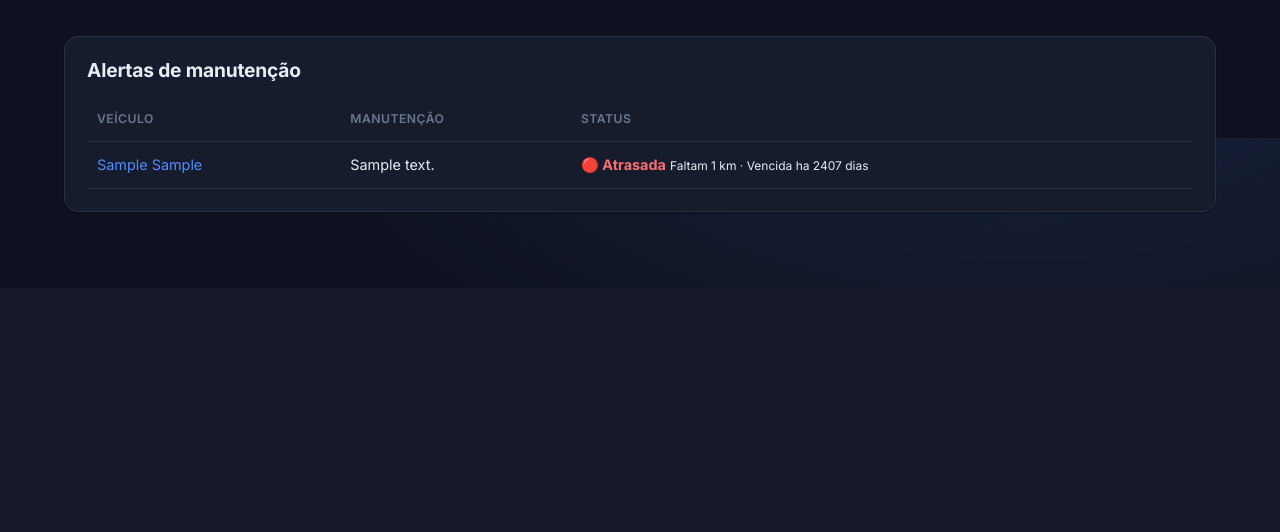
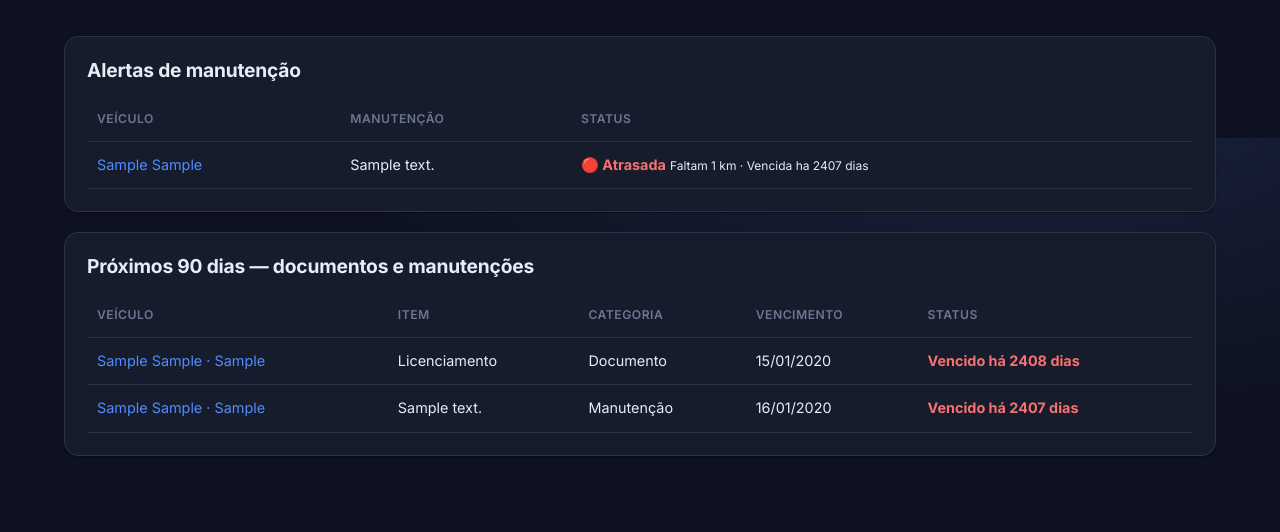
Before and after one commit to willCastilho/Frotas, a Django app: page /dashboard/ in a window 1280 px wide. Shown: the part 662-1194 px from the top of the page. Before the commit the page ends 875 px from the top, so only its background shows below. Run offline with Django 5.2, Linux system fonts and the light colour scheme; a user stored in the database is signed in; tables that the repository leaves empty hold one stand-in row (values such as "Sample post").

Commit message:
Documentos do veiculo com vencimento + painel 'Proximos 90 dias' no dashboard
- Novo modelo Documento (tipo, vencimento, observacao) por veiculo, com status
  (vencido/vence em breve/em dia) e alerta por proximidade do vencimento
- Secao de Documentos na pagina do veiculo (cadastro/exclusao + badges de status)
- Dashboard: painel 'Proximos 90 dias' reunindo documentos e manutencoes por data,
  ordenados por vencimento, com dias restantes e cores
- Comando enviar_alertas passa a incluir documentos vencidos/vencendo
- Admin e auditoria de Documento; migracao 0012; +5 testes (total 53)

Co-Authored-By: Claude Opus 4.8 <noreply@anthropic.com>

```diff
--- a/carro/apps.py
+++ b/carro/apps.py
@@ -12,11 +12,12 @@ class CarroConfig(AppConfig):
         from .models import (
             Abastecimento,
             Custo,
+            Documento,
             PlanoManutencao,
             RegistroQuilometragem,
             Veiculo,
         )
 
         for modelo in (Veiculo, Custo, Abastecimento,
-                       RegistroQuilometragem, PlanoManutencao):
+                       RegistroQuilometragem, PlanoManutencao, Documento):
             auditlog.register(modelo)
--- a/carro/models.py
+++ b/carro/models.py
@@ -412,3 +412,44 @@ class PlanoManutencao(models.Model):
             cor, texto = 'gray', 'Sem parâmetros'
 
         return {'cor': cor, 'texto': texto, 'detalhe': ' · '.join(detalhes)}
+
+
+class Documento(models.Model):
+    """Documento do veiculo com data de vencimento (licenciamento, seguro,
+    IPVA, CRLV...). Gera alerta conforme a proximidade do vencimento."""
+    TIPO_CHOICES = [
+        ('licenciamento', 'Licenciamento'),
+        ('seguro', 'Seguro'),
+        ('ipva', 'IPVA'),
+        ('crlv', 'CRLV'),
+        ('multa', 'Multa'),
+        ('outro', 'Outro'),
+    ]
+
+    veiculo = models.ForeignKey(
+        Veiculo, on_delete=models.CASCADE, related_name='documentos'
+    )
+    tipo = models.CharField(max_length=20, choices=TIPO_CHOICES)
+    vencimento = models.DateField()
+    observacao = models.CharField(max_length=200, blank=True)
+    data_cadastro = models.DateTimeField(auto_now_add=True)
+
+    class Meta:
+        ordering = ['vencimento']
+        indexes = [models.Index(fields=['veiculo', 'vencimento'])]
+
+    def __str__(self):
+        return f"{self.veiculo} - {self.get_tipo_display()} ({self.vencimento})"
+
+    def dias_restantes(self):
+        return (self.vencimento - timezone.now().date()).days
+
+    def status(self):
+        dias = self.dias_restantes()
+        if dias < 0:
+            cor, texto, detalhe = 'red', '🔴 Vencido', f'Vencido há {abs(dias)} dias'
+        elif dias <= 30:
+            cor, texto, detalhe = 'yellow', '🟡 Vence em breve', f'Vence em {dias} dias'
+        else:
+            cor, texto, detalhe = 'green', '🟢 Em dia', f'Vence em {dias} dias'
+        return {'cor': cor, 'texto': texto, 'detalhe': detalhe, 'dias': dias}
--- a/carro/templates/dashboard.html
+++ b/carro/templates/dashboard.html
@@ -101,5 +101,35 @@
             <p class="vazio">Nenhum alerta de manutenção. 🎉</p>
         {% endif %}
     </div>
+
+    <div class="painel-card">
+        <h2>Próximos 90 dias — documentos e manutenções</h2>
+        {% if agenda_90 %}
+            <table class="alertas-table">
+                <thead>
+                    <tr><th>Veículo</th><th>Item</th><th>Categoria</th><th>Vencimento</th><th>Status</th></tr>
+                </thead>
+                <tbody>
+                    {% for i in agenda_90 %}
+                        <tr>
+                            <td><a href="{% url 'detalhes_veiculo' i.veiculo_id %}">{{ i.veiculo.marca }} {{ i.veiculo.modelo }}{% if i.veiculo.placa %} · {{ i.veiculo.placa }}{% endif %}</a></td>
+                            <td>{{ i.titulo }}</td>
+                            <td>{{ i.categoria }}</td>
+                            <td>{{ i.data|date:"d/m/Y" }}</td>
+                            <td>
+                                <span class="variacao-{{ i.cor }}">
+                                    {% if i.dias < 0 %}Vencido há {{ i.dias|stringformat:"d"|cut:"-" }} dias
+                                    {% elif i.dias == 0 %}Vence hoje
+                                    {% else %}Faltam {{ i.dias }} dias{% endif %}
+                                </span>
+                            </td>
+                        </tr>
+                    {% endfor %}
+                </tbody>
+            </table>
+        {% else %}
+            <p class="vazio">Nada vencendo nos próximos 90 dias. 🎉</p>
+        {% endif %}
+    </div>
 </div>
 {% endblock content %}
--- a/carro/urls.py
+++ b/carro/urls.py
@@ -16,9 +16,11 @@ urlpatterns = [
     path('veiculo/<int:veiculo_id>/novo-abastecimento/', carro_views.novo_abastecimento, name='novo_abastecimento'),
     path('veiculo/<int:veiculo_id>/novo-km/', carro_views.novo_registro_km, name='novo_registro_km'),
     path('veiculo/<int:veiculo_id>/novo-plano/', carro_views.novo_plano_manutencao, name='novo_plano_manutencao'),
+    path('veiculo/<int:veiculo_id>/novo-documento/', carro_views.novo_documento, name='novo_documento'),
     path('abastecimento/<int:pk>/excluir/', carro_views.excluir_abastecimento, name='excluir_abastecimento'),
     path('km/<int:pk>/excluir/', carro_views.excluir_registro_km, name='excluir_registro_km'),
     path('plano/<int:pk>/excluir/', carro_views.excluir_plano_manutencao, name='excluir_plano_manutencao'),
+    path('documento/<int:pk>/excluir/', carro_views.excluir_documento, name='excluir_documento'),
 
     # Fase 4 - camada gerencial
     path('dashboard/', carro_views.dashboard, name='dashboard'),
--- a/carro/views/__init__.py
+++ b/carro/views/__init__.py
@@ -14,9 +14,11 @@ from .frota import (
     novo_abastecimento,
     novo_registro_km,
     novo_plano_manutencao,
+    novo_documento,
     excluir_abastecimento,
     excluir_registro_km,
     excluir_plano_manutencao,
+    excluir_documento,
 )
 from .dashboard import dashboard
 from .relatorios import relatorios, exportar_custos
@@ -33,9 +35,11 @@ __all__ = [
     'novo_abastecimento',
     'novo_registro_km',
     'novo_plano_manutencao',
+    'novo_documento',
     'excluir_abastecimento',
     'excluir_registro_km',
     'excluir_plano_manutencao',
+    'excluir_documento',
     'dashboard',
     'relatorios',
     'exportar_custos',
--- a/carro/views/dashboard.py
+++ b/carro/views/dashboard.py
@@ -7,8 +7,43 @@ from django.db.models.functions import TruncMonth
 from django.shortcuts import render
 from django.utils import timezone
 
-from carro.models import Custo, PlanoManutencao, Veiculo
+from carro.models import Custo, Documento, PlanoManutencao, Veiculo
 from contas.utils import organizacao_do
+
+
+def _agenda_90_dias(org):
+    """Reune documentos e manutencoes programadas (por data) que vencem nos
+    proximos 90 dias (ou ja vencidos), ordenados por data."""
+    hoje = timezone.now().date()
+    limite = hoje + timedelta(days=90)
+    itens = []
+
+    for doc in Documento.objects.filter(
+            veiculo__organizacao=org, vencimento__lte=limite).select_related('veiculo'):
+        st = doc.status()
+        itens.append({
+            'veiculo': doc.veiculo, 'veiculo_id': doc.veiculo_id,
+            'titulo': doc.get_tipo_display(), 'categoria': 'Documento',
+            'data': doc.vencimento, 'dias': st['dias'], 'cor': st['cor'],
+        })
+
+    for plano in PlanoManutencao.objects.filter(
+            veiculo__organizacao=org,
+            intervalo_dias__isnull=False,
+            data_referencia__isnull=False).select_related('veiculo'):
+        prox = plano.proxima_data
+        if not prox or prox > limite:
+            continue
+        dias = (prox - hoje).days
+        cor = 'red' if dias <= 0 else 'yellow' if dias <= 15 else 'green'
+        itens.append({
+            'veiculo': plano.veiculo, 'veiculo_id': plano.veiculo_id,
+            'titulo': plano.descricao, 'categoria': 'Manutenção',
+            'data': prox, 'dias': dias, 'cor': cor,
+        })
+
+    itens.sort(key=lambda i: i['data'])
+    return itens
 
 ROTULOS_TIPO = dict(Custo.TIPO_CHOICES)
 MESES_PT = ['Jan', 'Fev', 'Mar', 'Abr', 'Mai', 'Jun',
@@ -110,5 +145,6 @@ def dashboard(request):
         'por_categoria': por_categoria,
         'ranking': ranking,
         'alertas': alertas,
+        'agenda_90': _agenda_90_dias(org),
     }
     return render(request, 'dashboard.html', context)
--- a/carro/views/veiculos.py
+++ b/carro/views/veiculos.py
@@ -80,6 +80,10 @@ def detalhes_veiculo(request, veiculo_id):
         {'obj': plano, 'status': plano.status(km_atual)}
         for plano in veiculo.planos_manutencao.all()
     ]
+    documentos = [
+        {'obj': doc, 'status': doc.status()}
+        for doc in veiculo.documentos.all()
+    ]
 
     context = {
         'veiculo': veiculo,
@@ -93,6 +97,7 @@ def detalhes_veiculo(request, veiculo_id):
         'abastecimentos': veiculo.abastecimentos.all()[:10],
         'registros_km': veiculo.registros_km.all()[:10],
         'planos': planos,
+        'documentos': documentos,
     }
     return render(request, 'detalhes_veiculo.html', context)
 
```
Also changed, not shown: carro/admin.py (+8 -0 lines), carro/forms.py (+8 -0 lines), carro/management/commands/enviar_alertas.py (+7 -1 lines), carro/templates/detalhes_veiculo.html (+33 -0 lines), carro/tests.py (+53 -0 lines), carro/views/frota.py (+16 -0 lines), carro/migrations/0012_documento.py (added).
